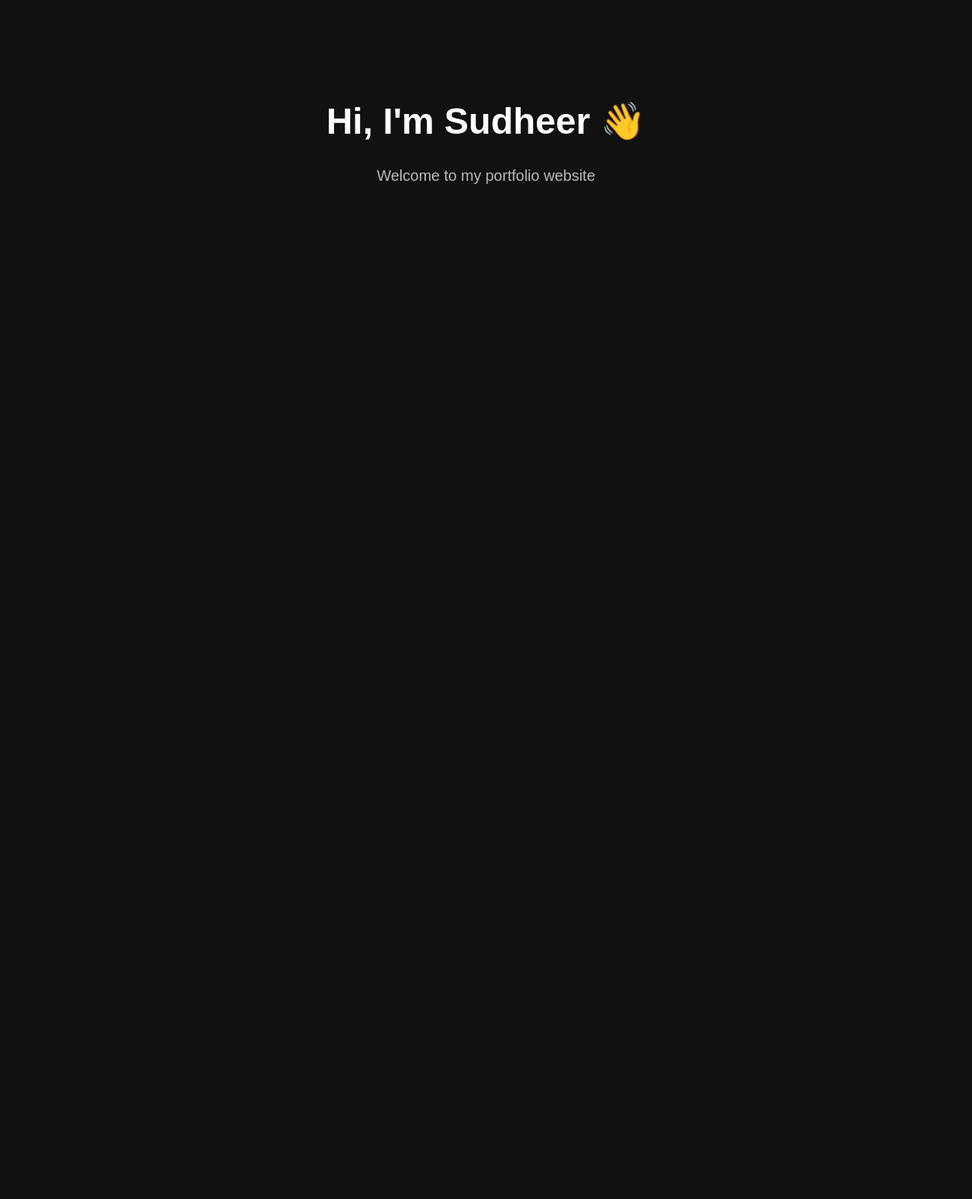
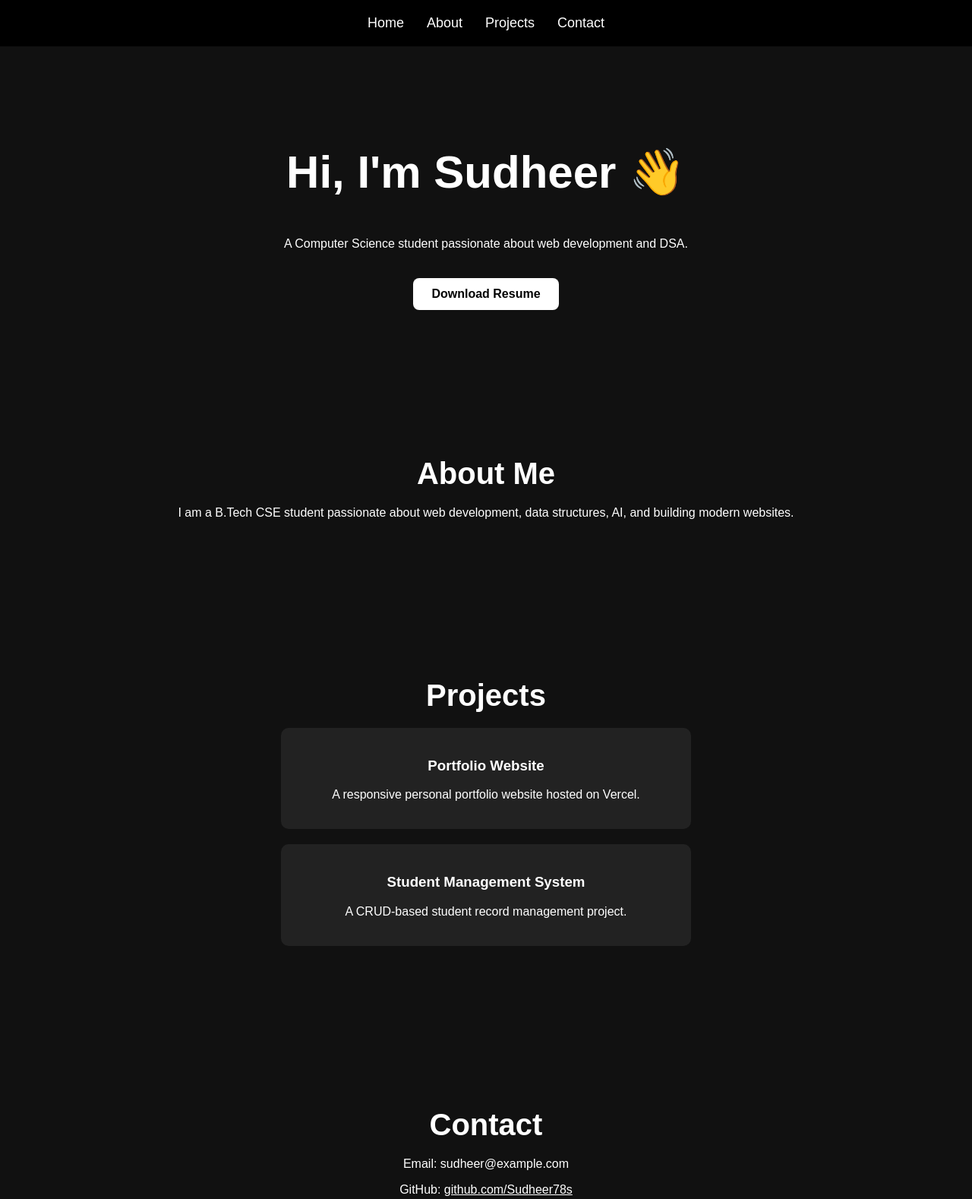
Before and after one commit to Sudheer78s/portfolio, a plain HTML site: page index.html in a window 1280 px wide. Shown: the top 1578 px of the page at 76% size. Before the commit the page ends 800 px from the top, so only its background shows below. Drawn offline with Linux system fonts and the light colour scheme.

Commit message:
professional portfolio update

```diff
--- a/index.html
+++ b/index.html
@@ -7,23 +7,123 @@
   <style>
     body {
       margin: 0;
-      font-family: Arial;
+      font-family: Arial, sans-serif;
       background: #111;
       color: white;
+      scroll-behavior: smooth;
+    }
+
+    nav {
+      display: flex;
+      justify-content: center;
+      gap: 30px;
+      padding: 20px;
+      background: #000;
+      position: sticky;
+      top: 0;
+    }
+
+    nav a {
+      color: white;
+      text-decoration: none;
+      font-size: 18px;
+    }
+
+    section {
+      padding: 80px 20px;
       text-align: center;
-      padding: 100px 20px;
     }
+
     h1 {
-      font-size: 48px;
+      font-size: 60px;
     }
-    p {
-      font-size: 20px;
-      color: #bbb;
+
+    h2 {
+      font-size: 40px;
+      margin-bottom: 20px;
+    }
+
+    .btn {
+      display: inline-block;
+      margin-top: 20px;
+      padding: 12px 24px;
+      background: white;
+      color: black;
+      text-decoration: none;
+      border-radius: 8px;
+      font-weight: bold;
+    }
+
+    .project-card {
+      background: #222;
+      margin: 20px auto;
+      padding: 20px;
+      max-width: 500px;
+      border-radius: 10px;
+    }
+
+    footer {
+      text-align: center;
+      padding: 30px;
+      background: #000;
     }
   </style>
 </head>
 <body>
-  <h1>Hi, I'm Sudheer 👋</h1>
-  <p>Welcome to my portfolio website</p>
+
+  <nav>
+    <a href="#home">Home</a>
+    <a href="#about">About</a>
+    <a href="#projects">Projects</a>
+    <a href="#contact">Contact</a>
+  </nav>
+
+  <section id="home">
+    <h1>Hi, I'm Sudheer 👋</h1>
+    <p>A Computer Science student passionate about web development and DSA.</p>
+    <a href="resume.pdf" class="btn" download>Download Resume</a>
+  </section>
+
+  <section id="about">
+    <h2>About Me</h2>
+    <p>
+      I am a B.Tech CSE student passionate about web development,
+      data structures, AI, and building modern websites.
+    </p>
+  </section>
+
+  <section id="projects">
+    <h2>Projects</h2>
+    <div class="project-card">
+      <h3>Portfolio Website</h3>
+      <p>A responsive personal portfolio website hosted on Vercel.</p>
+    </div>
+    <div class="project-card">
+      <h3>Student Management System</h3>
+      <p>A CRUD-based student record management project.</p>
+    </div>
+  </section>
+
+  <section id="contact">
+    <h2>Contact</h2>
+    <p>Email: sudheer@example.com</p>
+    <p>
+      GitHub:
+      <a href="https://github.com/Sudheer78s" target="_blank" style="color:white;">
+        github.com/Sudheer78s
+      </a>
+    </p>
+    <p>
+      LinkedIn:
+      <a href="https://linkedin.com" target="_blank" style="color:white;">
+        linkedin.com/in/sudheer
+      </a>
+    </p>
+  </section>
+
+  <footer>
+    © 2026 Sudheer Sharma | Portfolio
+  </footer>
+
 </body>
 </html>
```
